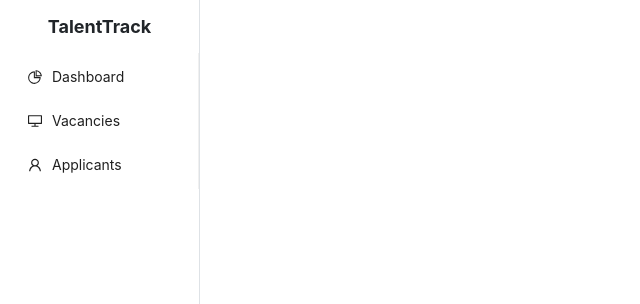
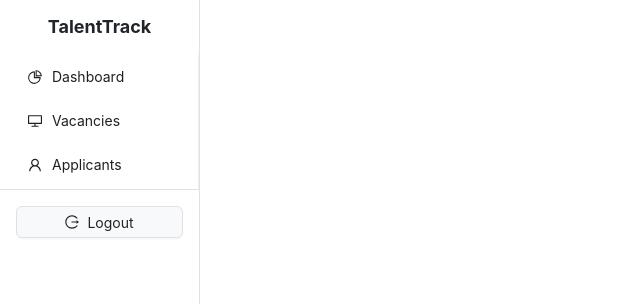
Before and after one commit to teuber-marcel/talenttrack, a Next.js app in the folder client/: page /layout in a window 1280 px wide. Shown: the top 304 px of the page, without its empty margins (0-640 px from the left). Built offline with nearby package versions, Linux system fonts and the light colour scheme.

Commit message:
added logout button and styling

```diff
--- a/client/src/components/Global/Sidebar.jsx
+++ b/client/src/components/Global/Sidebar.jsx
@@ -1,10 +1,11 @@
 // components/Sidebar.jsx
 import React from "react";
-import { Layout, Menu } from "antd";
+import { Layout, Menu, Button, Tooltip } from "antd";
 import {
   DesktopOutlined,
   PieChartOutlined,
   UserOutlined,
+  LogoutOutlined,
 } from "@ant-design/icons";
 import Link from "next/link";
 import { useRouter } from "next/router";
@@ -27,6 +28,11 @@ const Sidebar = ({ collapsed, setCollapsed }) => {
   const router = useRouter();
   const currentPath = router.pathname;
 
+  /** Handle Logout */
+  const handleLogout = () => {
+    router.push("/"); // Redirect to the login page (home page)
+  };
+
   return (
     <Sider
       collapsible
@@ -39,14 +45,21 @@ const Sidebar = ({ collapsed, setCollapsed }) => {
         top: 0,
         bottom: 0,
         height: "100vh",
-        overflow: "hidden",
+        display: "flex",
+        flexDirection: "column",
+        justifyContent: "space-between",
         backgroundColor: "#ffffff",
         borderRight: "1px solid #dee2e6",
       }}
     >
+      <div className="sidebar-top">
         <div
           className="sidebar-logo"
-        style={{ textAlign: "center", padding: "16px", color: "#212529" }}
+          style={{
+            textAlign: "center",
+            padding: "16px",
+            color: "#212529",
+          }}
         >
           {collapsed ? (
             <img
@@ -58,6 +71,7 @@ const Sidebar = ({ collapsed, setCollapsed }) => {
             "TalentTrack"
           )}
         </div>
+
         <Menu
           theme="light"
           mode="inline"
@@ -66,6 +80,44 @@ const Sidebar = ({ collapsed, setCollapsed }) => {
           className="sidebar-menu"
           style={{ backgroundColor: "#ffffff", color: "#212529" }}
         />
+      </div>
+
+      {/* Logout Button (Changes when Sidebar is Collapsed) */}
+      <div
+        style={{
+          padding: "16px",
+          textAlign: "center",
+          borderTop: "1px solid #dee2e6",
+        }}
+      >
+        {collapsed ? (
+          <Tooltip title="Logout">
+            <Button
+              type="text"
+              icon={<LogoutOutlined />}
+              onClick={handleLogout}
+              style={{
+                fontSize: "20px",
+                color: "#212529",
+              }}
+            />
+          </Tooltip>
+        ) : (
+          <Button
+            type="default"
+            icon={<LogoutOutlined />}
+            block
+            onClick={handleLogout}
+            style={{
+              backgroundColor: "#f8f9fa",
+              color: "#212529",
+              border: "1px solid #dee2e6",
+            }}
+          >
+            Logout
+          </Button>
+        )}
+      </div>
     </Sider>
   );
 };
```
Lines whose indentation alone changed are shown as unchanged.
